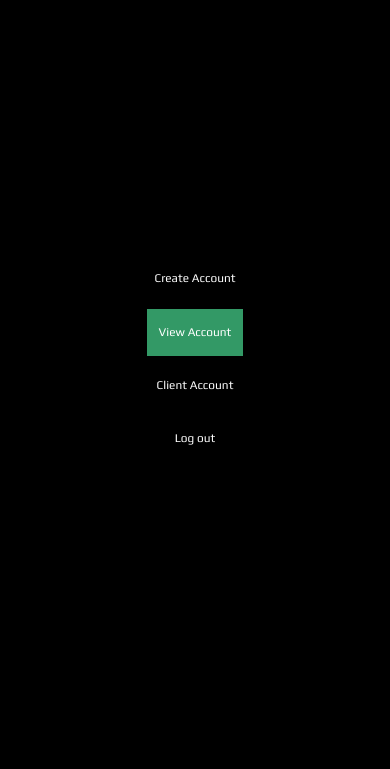
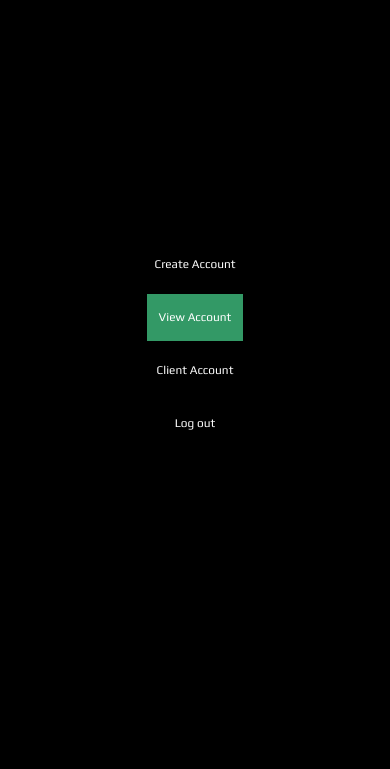
Before and after one commit to acedeywin/Banka-project, a plain HTML site: page UI/admin/admin.html in a window 390 px wide. Both pictures are taken after a click on the element 354 px from the left and 32 px from the top of the page. Shown: the part 66-835 px from the top of the page. Drawn offline with nearby package versions, Linux system fonts and the light colour scheme.

Commit message:
Responsive viewport adjustment

```diff
--- a/UI/admin/admin.html
+++ b/UI/admin/admin.html
@@ -2,7 +2,13 @@
 <html>
 
   <head>
+    <meta charset="utf-8">
+    <meta http-equiv="X-UA-Compatible" content="IE=edge">
+    <meta name="viewport" content="width=device-width, initial-scale=1, shrink-to-fit=no">
+
   	<title>Banka | Admin Accounts</title>
+    <meta name="description" content="">
+
   	<link href="https://fonts.googleapis.com/css?family=Kanit|Play" rel="stylesheet">
   	<link rel="stylesheet" href="https://use.fontawesome.com/releases/v5.7.2/css/all.css" integrity="sha384-fnmOCqbTlWIlj8LyTjo7mOUStjsKC4pOpQbqyi7RrhN7udi9RwhKkMHpvLbHG9Sr" crossorigin="anonymous">
   	<link rel="stylesheet" type="text/css" href="../styles/main.css">
--- a/UI/styles/main.css
+++ b/UI/styles/main.css
@@ -155,7 +155,7 @@ body {
   .overlay {
     background-color: var(--darker-black-color);
     position: fixed;
-    top: 0;
+    top: -5rem;
     left: 0;
     right: 0;
     bottom: 0;
```
Also changed, not shown: UI/admin/create-account.html (+7 -0 lines), UI/admin/current-accounts.html (+6 -0 lines), UI/admin/savings-accounts.html (+6 -0 lines), UI/admin/staff.html (+6 -0 lines), UI/customer/account-profile.html (+7 -0 lines), UI/customer/contact.html (+7 -0 lines), UI/customer/create-bank-account.html (+7 -0 lines), UI/customer/signup.html (+7 -0 lines), UI/customer/transaction-history.html (+7 -0 lines), UI/staff/current-accounts.html (+7 -0 lines), UI/staff/savings-accounts.html (+7 -0 lines), UI/staff/transactions.html (+7 -0 lines), index.html (+7 -0 lines).
